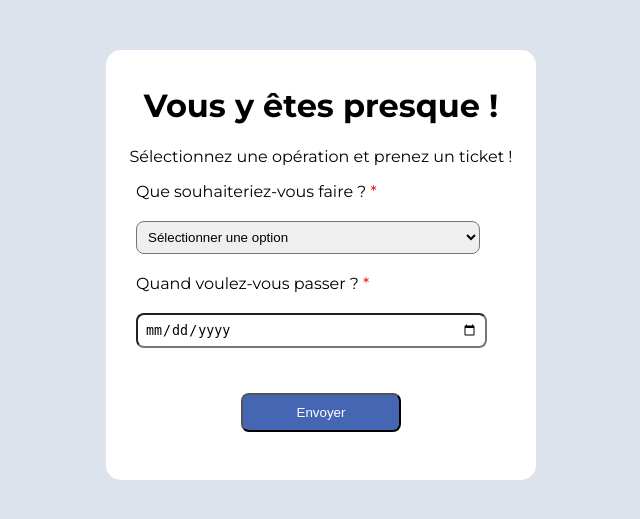
After one commit to adjetedorelle/gestion_de_file_d_attente, a PHP site: page /operation.html in a window 1280 px wide. The commit adds this page. Shown: the top 519 px of the page, without its empty margins (319-959 px from the left). Run offline with PHP 8.4, Linux system fonts and the light colour scheme.

Commit message:
creation de la page de choix des operations

```diff
--- a/mon_entreprise.css
+++ b/mon_entreprise.css
@@ -7,17 +7,14 @@ body{
 .mon_entreprise_card{
     width:300px ;
     background-color:  #FFFFFF;
-
     border-radius: 10px;
 }
 .parent{
 
     display: grid;
-    grid-template-columns: repeat(3, 3fr);
+    grid-template-columns: repeat(3, 2fr);
     margin: 20px;
     margin-left: 100px;
-
-
 }
 
 
@@ -87,8 +84,52 @@ body{
     text-align: center;
     margin: 50px;
     font-family: "Montserrat";
+}
+.formulaire{
+    font-family: "Montserrat";
+    width: 400px;
+    margin: auto;
+    background-color: #FFFFFF;
+    height: 400px;
+    padding: 15px;
+    text-align: center;
+    margin-top: 50px;
+    border-radius: 15px;
+}
+.formulaire form{
+    text-align: justify;
+    display: flex;
+    flex-direction: column;
+    gap: 20px;
+    margin: 15px;
 
-
+}
+#submit{
+     width: 40%;
+     margin: 30px;
+    border-radius: 8px;
+     padding: 10px;
+      background-color: rgb(69, 103, 179);
+      text-align: center;
+      color: white;
 
 
 }
+#submit:hover{
+    background-color: green;
+}
+
+#operation{
+    width: 93%;
+    padding: 7px ;
+    border-radius: 8px;
+}
+#date{
+     width: 90%;
+    padding: 7px ;
+    border-radius: 8px;
+}
+
+label span{
+    color: red;
+}
--- /dev/null
+++ b/operation.html
@@ -0,0 +1,32 @@
+<!DOCTYPE html>
+<html lang="en">
+<head>
+    <meta charset="UTF-8">
+    <meta name="viewport" content="width=device-width, initial-scale=1.0">
+    <title>page_operation</title>
+    <link rel="preconnect" href="https://fonts.googleapis.com">
+<link rel="preconnect" href="https://fonts.gstatic.com" crossorigin>
+<link href="https://fonts.googleapis.com/css2?family=Manrope:wght@200..800&family=Montserrat:ital,wght@0,100..900;1,100..900&family=Quicksand:wght@300..700&display=swap" rel="stylesheet">
+    <link rel="stylesheet" href="mon_entreprise.css">
+</head>
+<body>
+    <div class="formulaire">
+        <h1>Vous y êtes presque !</h1>
+        <p>Sélectionnez une opération et prenez un ticket !</p>
+        <form  method="get" action="">
+            <label for="operation">Que souhaiteriez-vous faire ? <span>*</span></label>
+            <select name="operation" id="operation" required>
+                <option value="">Sélectionner une option </option>
+                <option value="sim">Enregistrer carte sim</option>
+                <option value="retirer">Retirer sim</option>
+                <option value="changer">Changer coordonnées</option>
+                <option value="mise">Mettre à jour sim</option>
+            </select>
+            <label for="date">Quand voulez-vous passer ?  <span>*</span></label>
+            <input type="date" id="date" required>
+
+        </form>
+      <input type="submit" value="Envoyer" id="submit">
+    </div>
+</body>
+</html>
```
